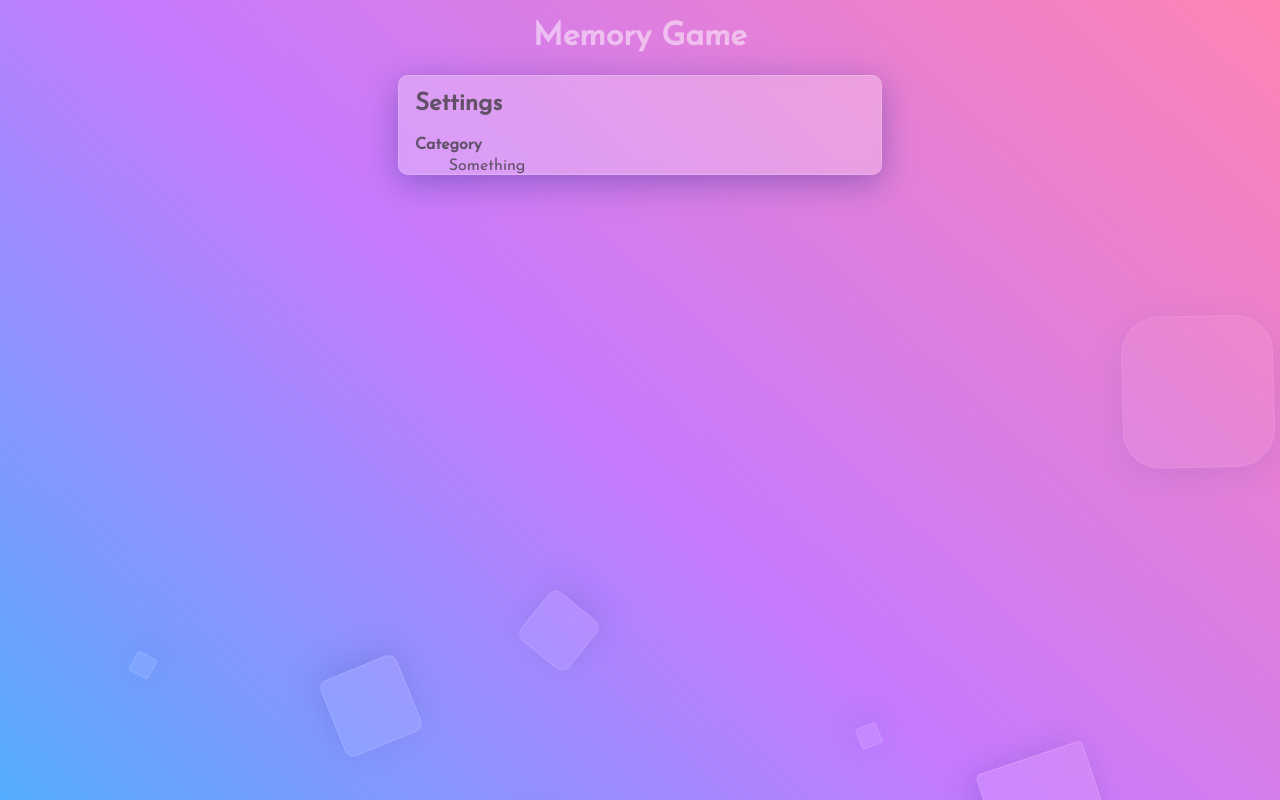
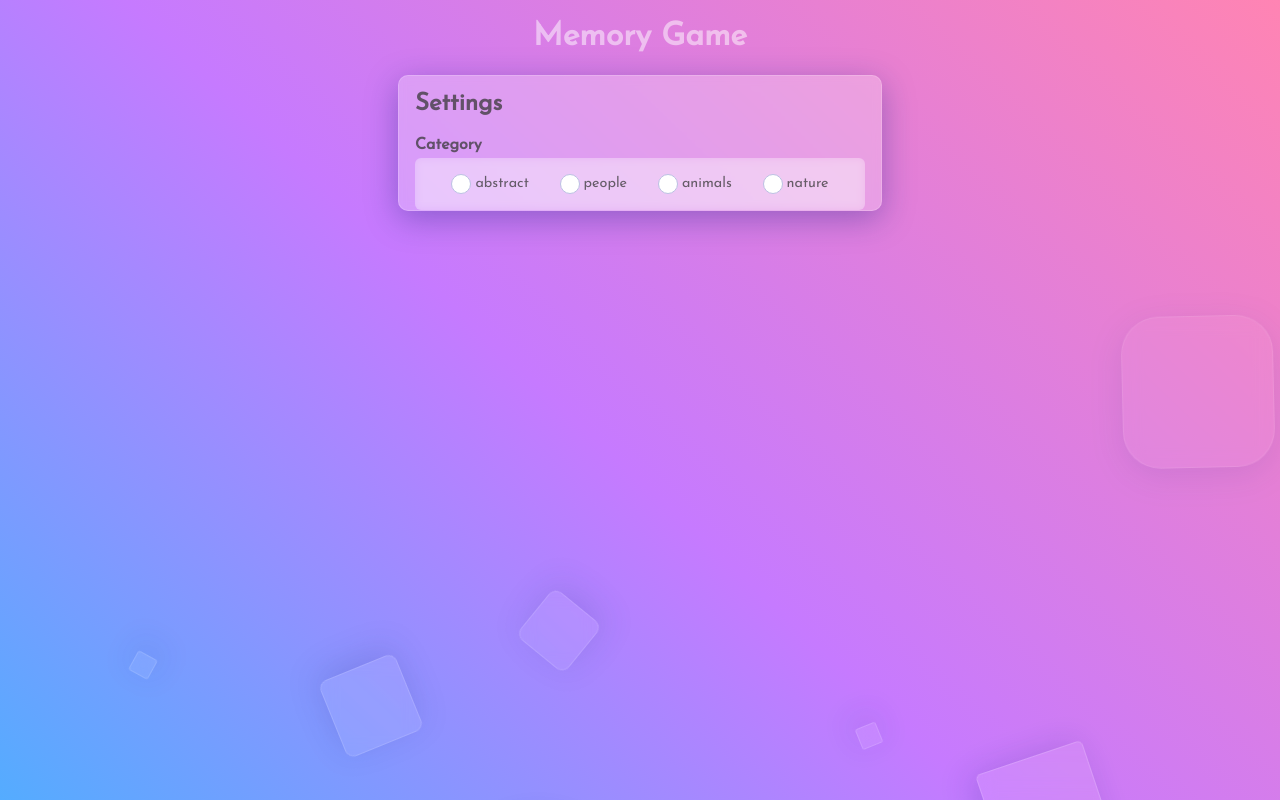
Before and after one commit to graceupongraceemi/react-api-memory-app, a React (Create React App) app: page / in a window 1280 px wide. Built offline with nearby package versions, Linux system fonts and the light colour scheme; no server answers.

Commit message:
In the RadioBox.jsx, input and label for RadioBox are added and Settings.jsx modified for RadioBox to show horizontally

```diff
--- a/src/components/RadioBox/RadioBox.jsx
+++ b/src/components/RadioBox/RadioBox.jsx
@@ -3,8 +3,13 @@ import PropTypes from 'prop-types';
 
 import styles from './RadioBox.module.css';
 
-const RadioBox = () => {
-  return <p>RadioBox</p>;
+const RadioBox = ({ name }) => {
+  return (
+    <div className={`${styles.radioBox}`}>
+      <input type='radio' name={name} value={name} />
+      <label htmlFor={name}>{name}</label>
+    </div>
+  );
 };
 
 export default RadioBox;
--- a/src/components/Settings/Settings.jsx
+++ b/src/components/Settings/Settings.jsx
@@ -1,7 +1,10 @@
 import React from 'react';
 import PropTypes from 'prop-types';
 
+import { CATEGORIES } from '../../constants';
+
 import styles from './Settings.module.css';
+import RadioBox from '../RadioBox/RadioBox';
 
 const Settings = () => {
   return (
@@ -9,7 +12,11 @@ const Settings = () => {
       <h2>Settings</h2>
 
       <h4>Category</h4>
-      <div className={`${styles.settings}`}>Something</div>
+      <div className={`${styles.setting}`}>
+        {CATEGORIES.map((item) => (
+          <RadioBox key={item} name={item} />
+        ))}
+      </div>
     </div>
   );
 };
```
